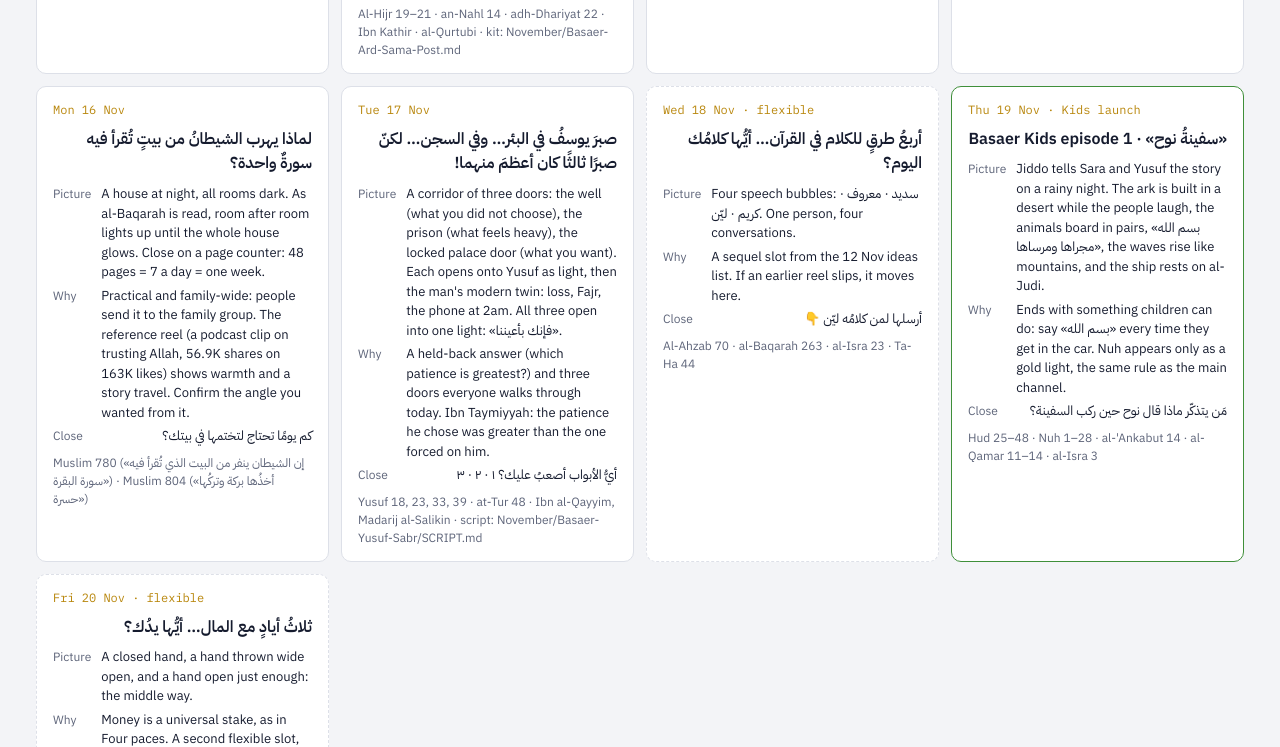
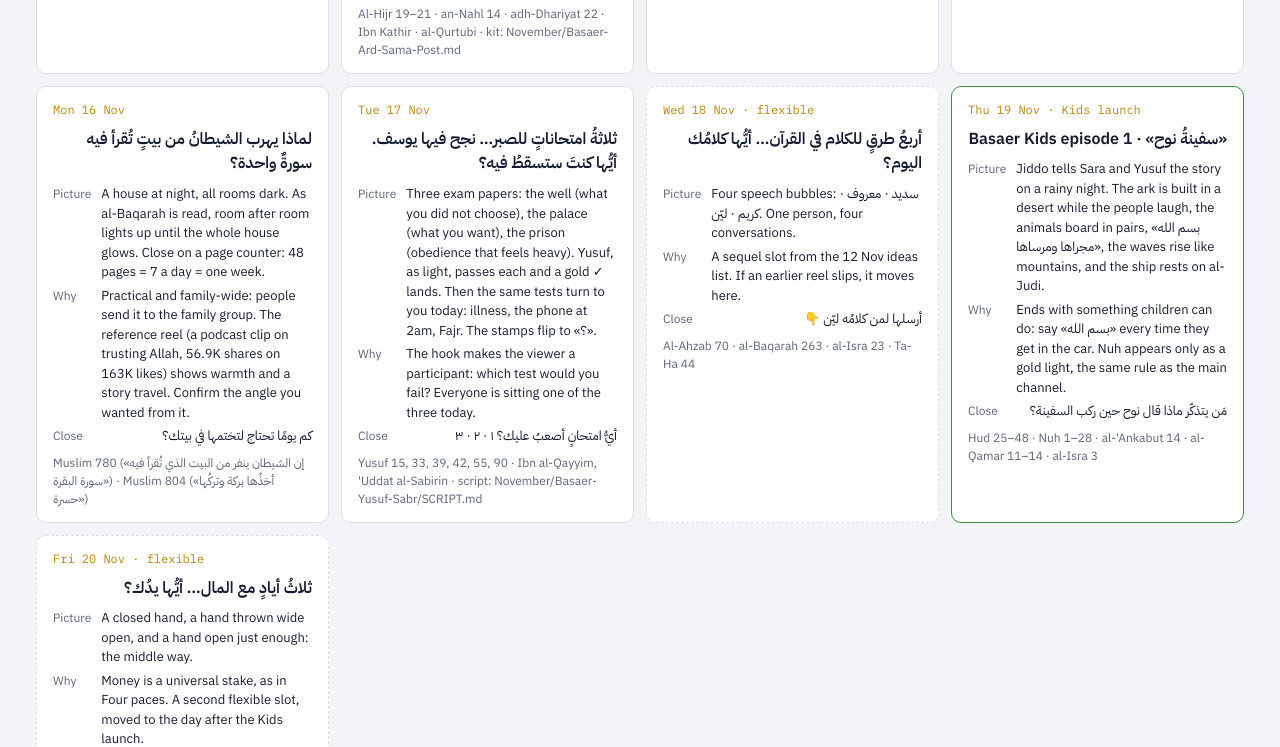
Before and after one commit to Himodabeast/basaer-calendar, a plain HTML site: page index.html in a window 1280 px wide. Shown: the part 1528-2275 px from the top of the page. Drawn offline with Linux system fonts and the light colour scheme.

Commit message:
17 Nov: Yusuf three tests of patience
Co-Authored-By: Claude Opus 5.5 <noreply@anthropic.com>

```diff
--- a/index.html
+++ b/index.html
@@ -224,8 +224,8 @@ const F = [
  ["2026-11-16","ar","Al-Baqarah at home","لماذا يهرب الشيطانُ من بيتٍ تُقرأ فيه سورةٌ واحدة؟",""],
  ["2026-11-16","tt","Al-Baqarah","",""],["2026-11-16","yt","Al-Baqarah Short","",""],["2026-11-16","en","Al-Baqarah EN","Why does Shaytan flee a house where one surah is read?",""],
  ["2026-11-16","prep","Omar refines Noah","",""],
- ["2026-11-17","ar","Yusuf · three doors of sabr","صبرَ يوسفُ في البئر… وفي السجن… لكنّ صبرًا ثالثًا كان أعظمَ منهما!",""],
- ["2026-11-17","tt","Yusuf & sabr","",""],["2026-11-17","yt","Yusuf & sabr Short","",""],["2026-11-17","en","Yusuf & sabr EN","Yusuf was patient in the well and in prison, but a third patience was greater",""],
+ ["2026-11-17","ar","Yusuf · three tests of sabr","ثلاثةُ امتحاناتٍ للصبر… نجح فيها يوسف. أيُّها كنتَ ستسقطُ فيه؟",""],
+ ["2026-11-17","tt","Yusuf & sabr","",""],["2026-11-17","yt","Yusuf & sabr Short","",""],["2026-11-17","en","Yusuf & sabr EN","Three tests of patience. Yusuf passed them all. Which one would you fail?",""],
  ["2026-11-17","prep","Noah final + thumbnail","Upload as scheduled (private → 19 Nov)",""],
  ["2026-11-18","ar","Four ways to speak","Flexible slot",""],
  ["2026-11-18","kids","Teaser on @basaer.arabic","«سفينةُ نوح · أول حلقة من بصائر كيدز · الخميس»",""],
@@ -329,10 +329,10 @@ const B=[
   pic:"A house at night, all rooms dark. As al-Baqarah is read, room after room lights up until the whole house glows. Close on a page counter: 48 pages = 7 a day = one week.",
   why:"Practical and family-wide: people send it to the family group. The reference reel (a podcast clip on trusting Allah, 56.9K shares on 163K likes) shows warmth and a story travel. Confirm the angle you wanted from it.",
   end:"كم يومًا تحتاج لتختمها في بيتك؟",src:"Muslim 780 («إن الشيطان ينفر من البيت الذي تُقرأ فيه سورة البقرة») · Muslim 804 («أخذُها بركة وتركُها حسرة»)"},
- {d:"Tue 17 Nov",hk:"صبرَ يوسفُ في البئر… وفي السجن… لكنّ صبرًا ثالثًا كان أعظمَ منهما!",
-  pic:"A corridor of three doors: the well (what you did not choose), the prison (what feels heavy), the locked palace door (what you want). Each opens onto Yusuf as light, then the man's modern twin: loss, Fajr, the phone at 2am. All three open into one light: «فإنك بأعيننا».",
-  why:"A held-back answer (which patience is greatest?) and three doors everyone walks through today. Ibn Taymiyyah: the patience he chose was greater than the one forced on him.",
-  end:"أيُّ الأبواب أصعبُ عليك؟ ١ · ٢ · ٣",src:"Yusuf 18, 23, 33, 39 · at-Tur 48 · Ibn al-Qayyim, Madarij al-Salikin · script: November/Basaer-Yusuf-Sabr/SCRIPT.md"},
+ {d:"Tue 17 Nov",hk:"ثلاثةُ امتحاناتٍ للصبر… نجح فيها يوسف. أيُّها كنتَ ستسقطُ فيه؟",
+  pic:"Three exam papers: the well (what you did not choose), the palace (what you want), the prison (obedience that feels heavy). Yusuf, as light, passes each and a gold ✓ lands. Then the same tests turn to you today: illness, the phone at 2am, Fajr. The stamps flip to «؟».",
+  why:"The hook makes the viewer a participant: which test would you fail? Everyone is sitting one of the three today.",
+  end:"أيُّ امتحانٍ أصعبُ عليك؟ ١ · ٢ · ٣",src:"Yusuf 15, 33, 39, 42, 55, 90 · Ibn al-Qayyim, 'Uddat al-Sabirin · script: November/Basaer-Yusuf-Sabr/SCRIPT.md"},
  {d:"Wed 18 Nov",flex:true,hk:"أربعُ طرقٍ للكلام في القرآن… أيُّها كلامُك اليوم؟",
   pic:"Four speech bubbles: سديد · معروف · كريم · ليّن. One person, four conversations.",
   why:"A sequel slot from the 12 Nov ideas list. If an earlier reel slips, it moves here.",
```
